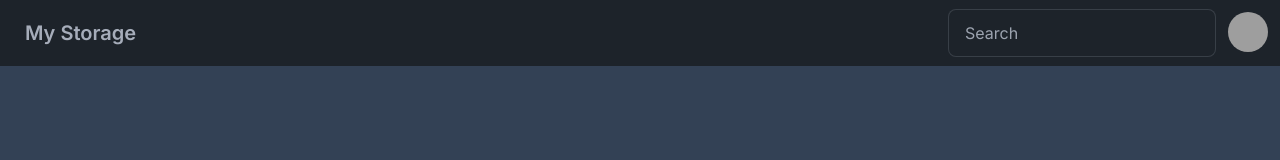
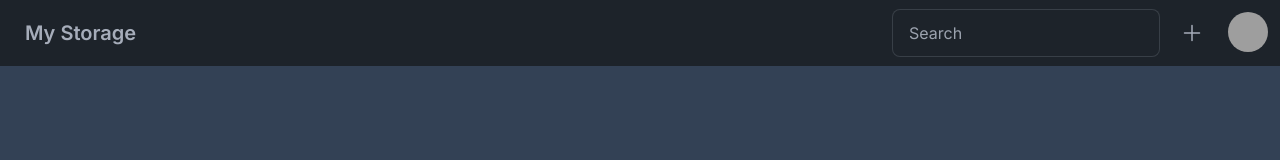
Before and after one commit to HenriqueBarucco/My-Storage, a Next.js app: page / in a window 1280 px wide. Shown: the top 160 px of the page. Built offline with nearby package versions, Linux system fonts and the light colour scheme; grey boxes are pictures that could not be loaded.

Commit message:
feat(navbar.tsx): adiciona botão de menu dropdown Adiciona um botão de menu dropdown à barra de navegação. O botão é representado por um ícone de três linhas horizontais e permite que o usuário acesse opções adicionais ou menus suspensos.

```diff
--- a/src/components/navbar.tsx
+++ b/src/components/navbar.tsx
@@ -9,6 +9,13 @@
             <div className="flex-none gap-2">
                 <div className="form-control">
                     <input type="text" placeholder="Search" className="input input-bordered w-24 md:w-auto" />
+                </div>
+                <div className="dropdown dropdown-end">
+                    <button className="btn btn-ghost btn-circle">
+                        <svg xmlns="http://www.w3.org/2000/svg" fill="none" viewBox="0 0 24 24" strokeWidth={1.5} stroke="currentColor" className="w-6 h-6">
+                            <path strokeLinecap="round" strokeLinejoin="round" d="M12 4.5v15m7.5-7.5h-15" />
+                        </svg>
+                    </button>
                 </div>
                 <div className="dropdown dropdown-end">
                     <label tabIndex={0} className="btn btn-ghost btn-circle avatar">
```
